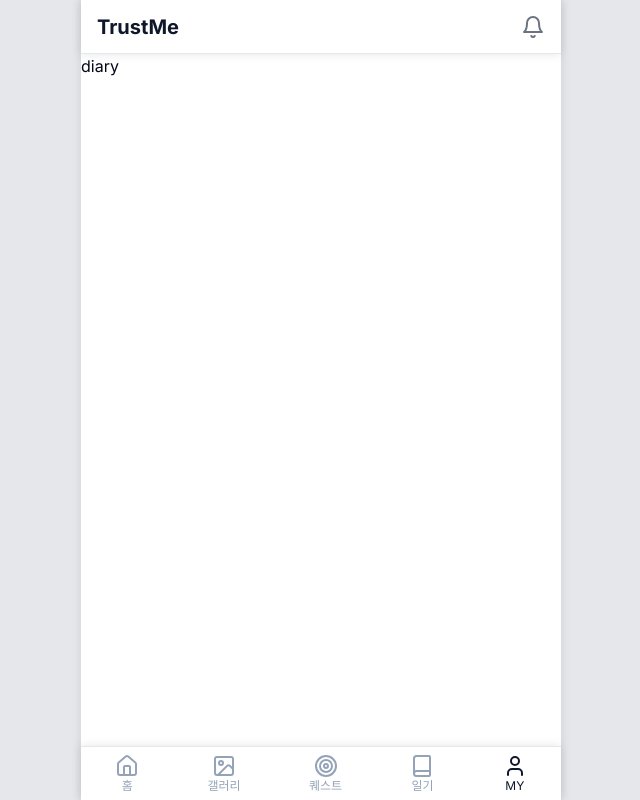
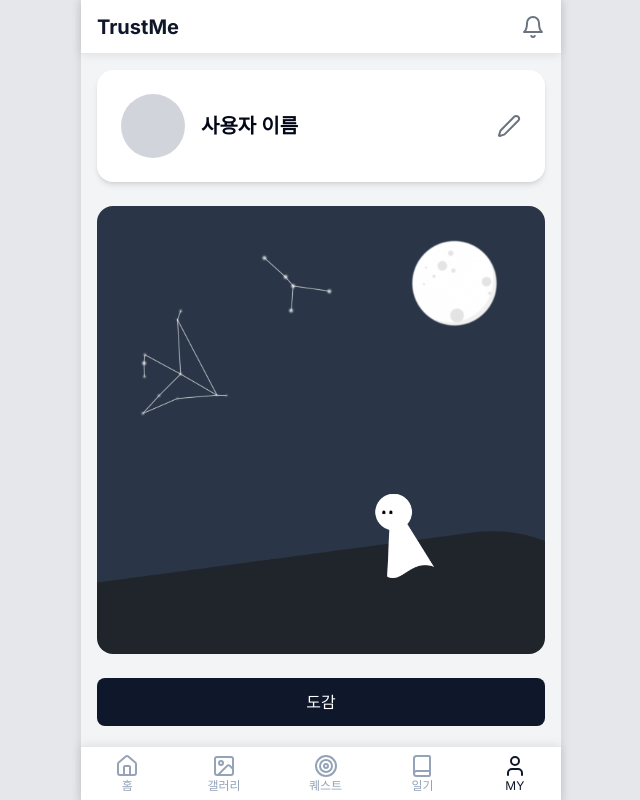
Before and after one commit to Monixc/capstone-trustme, a Next.js app: page /mypage in a window 1280 px wide. Shown: the top 800 px of the page, without its empty margins (319-959 px from the left). Built offline with nearby package versions, Linux system fonts and the light colour scheme.

Commit message:
feat: 마이이페이지 구현

```diff
--- a/src/app/(user)/mypage/page.tsx
+++ b/src/app/(user)/mypage/page.tsx
@@ -1,3 +1,109 @@
+"use client";
+
+import Image from "next/image";
+import { useState } from "react";
+import { Edit2, X } from "lucide-react";
+
+const tissueImages = [
+  "/images/Teru_basic.png",
+  "/images/Teru_bear.png",
+  "/images/Teru_dino_1.png",
+  "/images/Teru_dino2.png",
+  "/images/Teru_dino_3.png",
+  "/images/Teru_halloween_1.png",
+  "/images/Teru_umb.png",
+  "/images/Teru_sky.png",
+  "/images/Teru_lemon.png",
+  "/images/Teru_red.png",
+  "/images/Teru_rabbit.png",
+  "/images/Teru_mouse.png",
+];
+
 export default function MyPage() {
-  return <main>diary</main>;
+  const [currentTissueImage, setCurrentTissueImage] = useState(tissueImages[0]);
+  const [isModalOpen, setIsModalOpen] = useState(false);
+
+  const openModal = () => setIsModalOpen(true);
+  const closeModal = () => setIsModalOpen(false);
+
+  return (
+    <main className="flex flex-col items-center p-4 bg-gray-100 min-h-screen">
+      <div className="w-full max-w-md bg-white rounded-2xl shadow-md p-6 mb-6 flex items-center justify-between">
+        <div className="flex items-center">
+          <div className="w-16 h-16 bg-gray-300 rounded-full mr-4"></div>
+          <h2 className="text-xl font-semibold">사용자 이름</h2>
+        </div>
+        <Edit2 className="text-gray-500 cursor-pointer" />
+      </div>
+
+      <div className="w-full max-w-md aspect-square relative rounded-2xl overflow-hidden mb-6">
+        <Image
+          src="/images/Background_night.png"
+          alt="배경"
+          layout="fill"
+          objectFit="cover"
+        />
+        <Image
+          src={currentTissueImage}
+          alt="티슈"
+          width={200}
+          height={200}
+          className="absolute bottom-8 right-10"
+        />
+      </div>
+
+      <button
+        onClick={openModal}
+        className="w-full max-w-md bg-slate-900 text-white py-3 rounded-lg mb-6">
+        도감
+      </button>
+
+      {isModalOpen && (
+        <div className="fixed inset-0 bg-black bg-opacity-50 flex items-end justify-center z-50">
+          <div className="bg-white w-full max-w-[480px] rounded-t-2xl p-4">
+            <div className="flex justify-between items-center mb-4">
+              <h3 className="text-lg font-semibold">도감</h3>
+              <button onClick={closeModal}>
+                <X size={24} />
+              </button>
+            </div>
+            <div
+              className="overflow-y-auto scrollbar-hide"
+              style={{ maxHeight: "40vh" }}>
+              <div className="grid grid-cols-2 gap-4">
+                {tissueImages.map((image, index) => (
+                  <div
+                    key={index}
+                    className="bg-gray-200 rounded-lg p-4 flex items-center justify-center relative">
+                    <div className="w-full h-full bg-gray-300 absolute rounded-lg"></div>
+                    <Image
+                      src={image}
+                      alt={`티슈 ${index + 1}`}
+                      width={100}
+                      height={100}
+                      className="cursor-pointer relative z-10"
+                      onClick={() => {
+                        setCurrentTissueImage(image);
+                        closeModal();
+                      }}
+                    />
+                  </div>
+                ))}
+              </div>
+            </div>
+          </div>
+        </div>
+      )}
+
+      <ul className="w-full max-w-md bg-white rounded-2xl shadow-md overflow-hidden">
+        {["설정", "프로필 관리", "알림 설정", "로그아웃"].map((item, index) => (
+          <li
+            key={index}
+            className="py-4 px-6 border-b last:border-b-0 hover:bg-gray-50 cursor-pointer">
+            {item}
+          </li>
+        ))}
+      </ul>
+    </main>
+  );
 }
```
